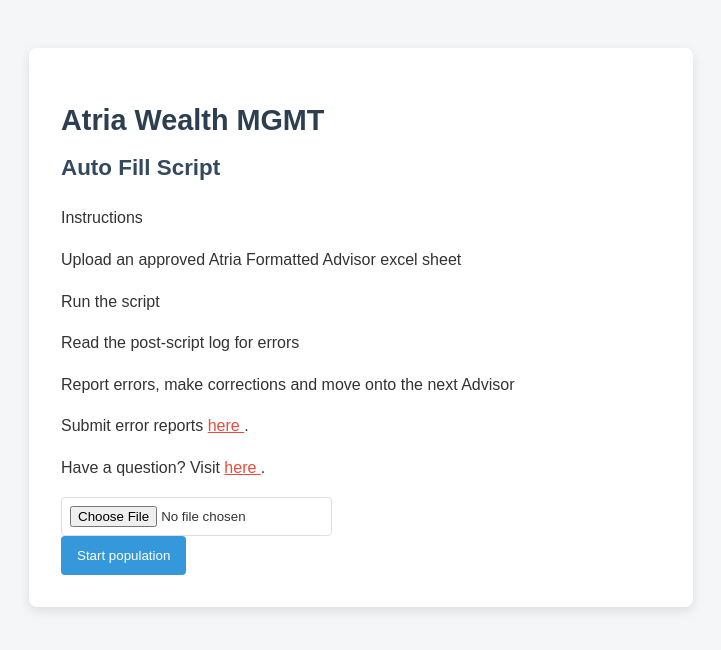
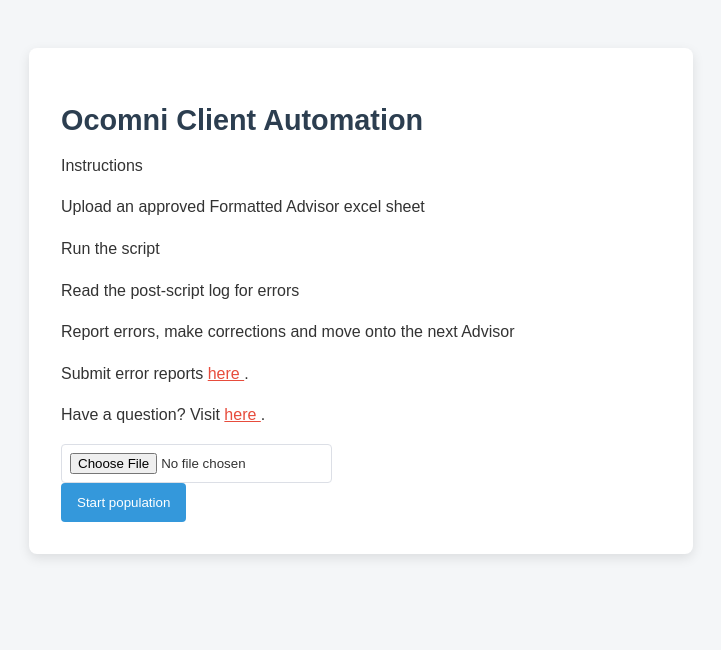
Before and after one commit to gualberto2/atria-data-automation, a browser extension: page index.html in a window 1280 px wide. Shown: the whole page, without its empty margins (279-1000 px from the left). Drawn offline with Linux system fonts and the light colour scheme.

Commit message:
Change branding html

```diff
--- a/index.html
+++ b/index.html
@@ -10,12 +10,12 @@
     <section>
       <div>
         <div>
-          <h1>Atria Wealth MGMT</h1>
-          <h2>Auto Fill Script</h2>
+          <h1>Ocomni Client Automation</h1>
+          <!-- <h2>Auto Fill Script</h2> -->
         </div>
         <div>
           <p>Instructions</p>
-          <p>Upload an approved Atria Formatted Advisor excel sheet</p>
+          <p>Upload an approved Formatted Advisor excel sheet</p>
           <p>Run the script</p>
           <p>Read the post-script log for errors</p>
           <p>Report errors, make corrections and move onto the next Advisor</p>
```
